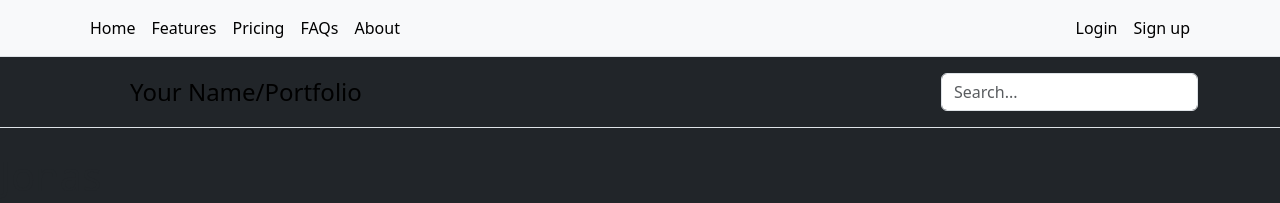
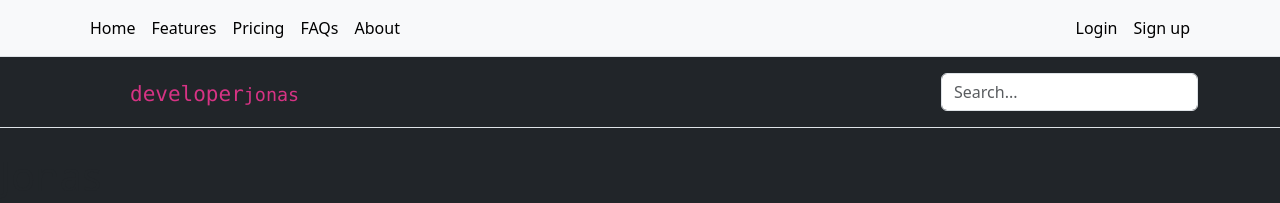
Before and after one commit to developerjonas/developerjonas.github.io, a plain HTML site: page index.html in a window 1280 px wide. Drawn offline with nearby package versions, Linux system fonts and the light colour scheme.

Commit message:
Updated something

```diff
--- a/index.html
+++ b/index.html
@@ -38,7 +38,8 @@
                 <svg class="bi me-2" width="40" height="32" aria-hidden="true">
                     <use xlink:href="#bootstrap"></use>
                 </svg>
-                <span class="fs-4">Your Name/Portfolio</span>
+                <span class="fs-4"><code>developer<code>jonas</code>
+                </code></span>
             </a>
             <form class="col-12 col-lg-auto mb-3 mb-lg-0" role="search">
                 <input type="search" class="form-control" placeholder="Search..." aria-label="Search">
```
